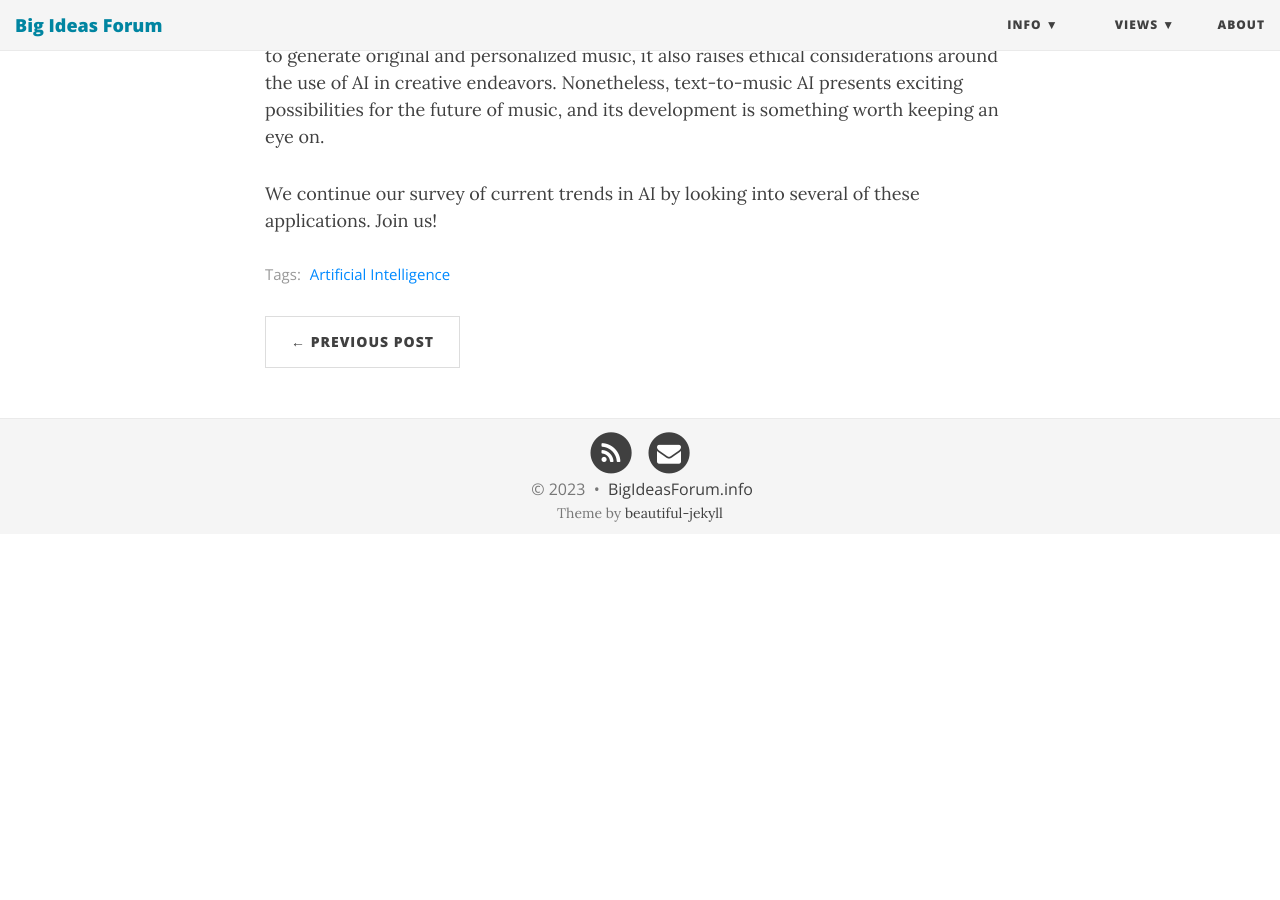
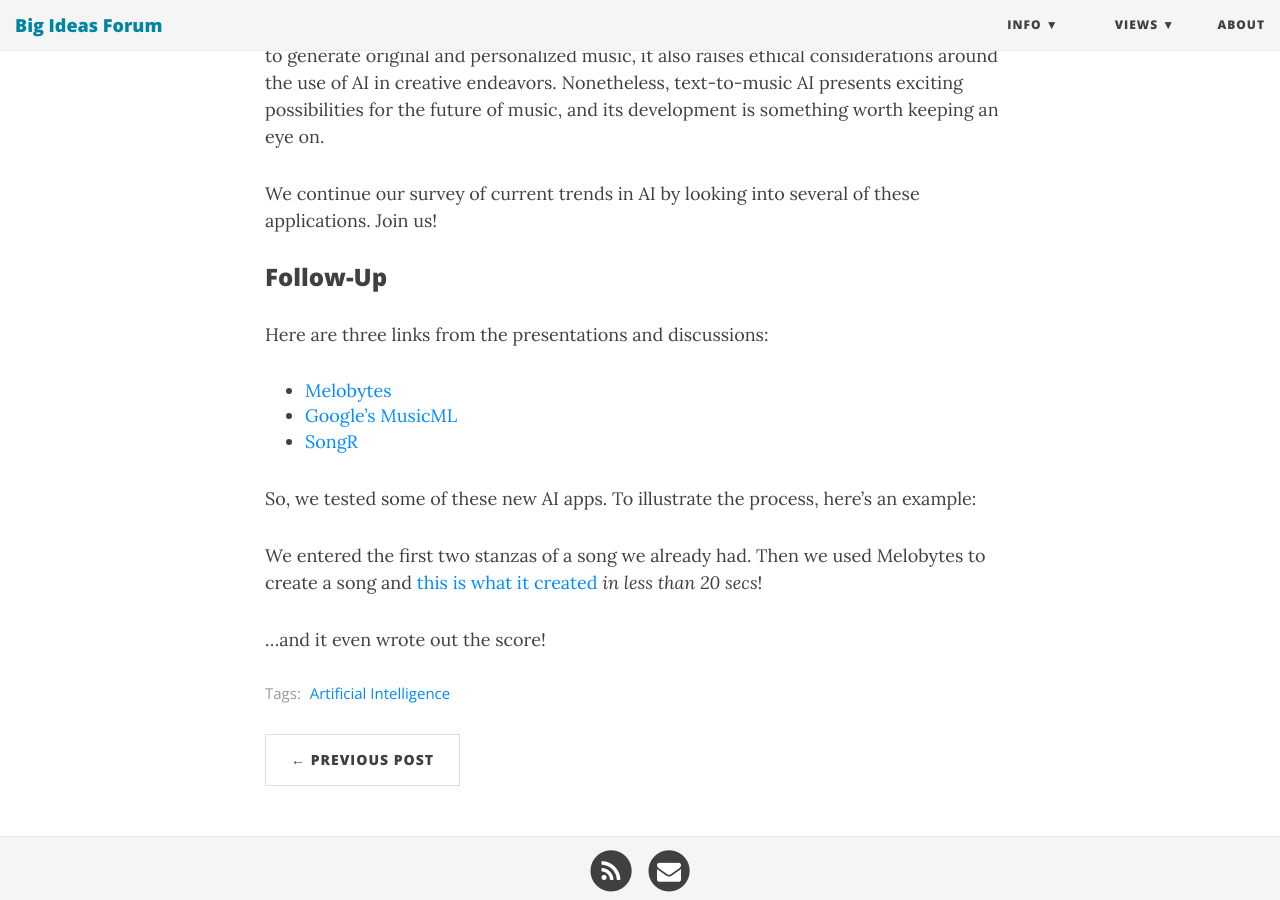
Before and after one commit to BigIdeasForum/bigideasforum.github.io, a Jekyll site: the page built from _posts/2023/2023-04-06-ai-music.md, in a window 1280 px wide and 900 px high, scrolled down 633 px. Built offline with Jekyll 4.4.1, drawn with Linux system fonts in a browser that asks for light colours; nearby versions of some CDN libraries; before the commit the page ends 1167 px from its top, so only the background shows below that.

Commit message:
update latest event

```diff
--- a/_posts/2023/2023-04-06-ai-music.md
+++ b/_posts/2023/2023-04-06-ai-music.md
@@ -10,3 +10,18 @@ bigimg: /img/ai-music.jpg
 Text-to-music AI is a technology that uses advanced algorithms to create music from written words. It has applications in various fields, including music composition, film and TV soundtracks, education, and therapy. While it offers many benefits, such as the ability to generate original and personalized music, it also raises ethical considerations around the use of AI in creative endeavors. Nonetheless, text-to-music AI presents exciting possibilities for the future of music, and its development is something worth keeping an eye on.
 
 We continue our survey of current trends in AI by looking into several of these applications.  Join us!
+
+### Follow-Up
+
+
+Here are three links from the presentations and discussions:
+
+* [Melobytes](https://melobytes.com/en/app/melobytes)
+* [Google’s MusicML](https://google-research.github.io/seanet/musiclm/examples/)
+* [SongR](https://app.songr.ai/)
+
+So, we tested some of these new AI apps. To illustrate the process, here’s an example:
+
+We entered the first two stanzas of a song we already had. Then we used Melobytes to create a song and [this is what it created](https://melobytes.com/en/view/4a0b5def51a98324ee9ae406bca61c1f6be06264be2dffcaff4dfa4deddff7eb) *in less than 20 secs*!
+
+...and it even wrote out the score!
```
Also changed, not shown: Gemfile.lock.
